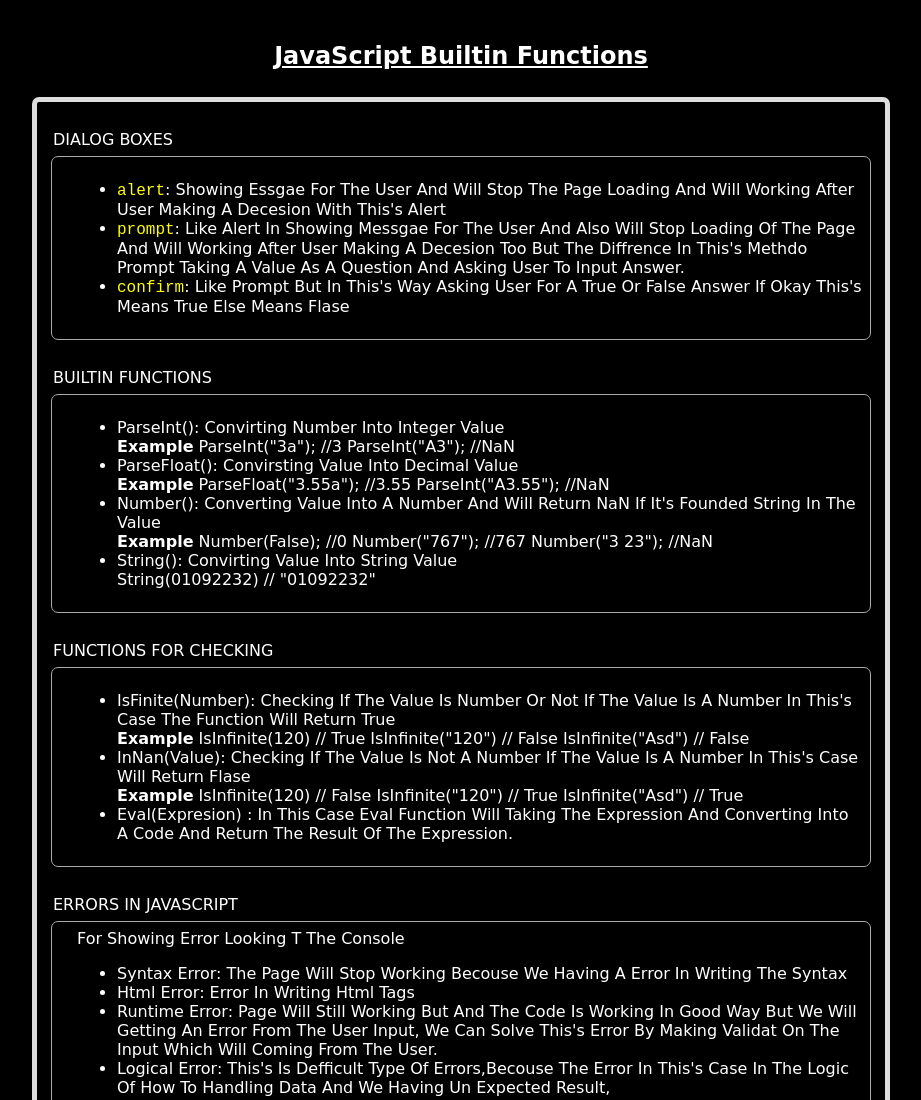
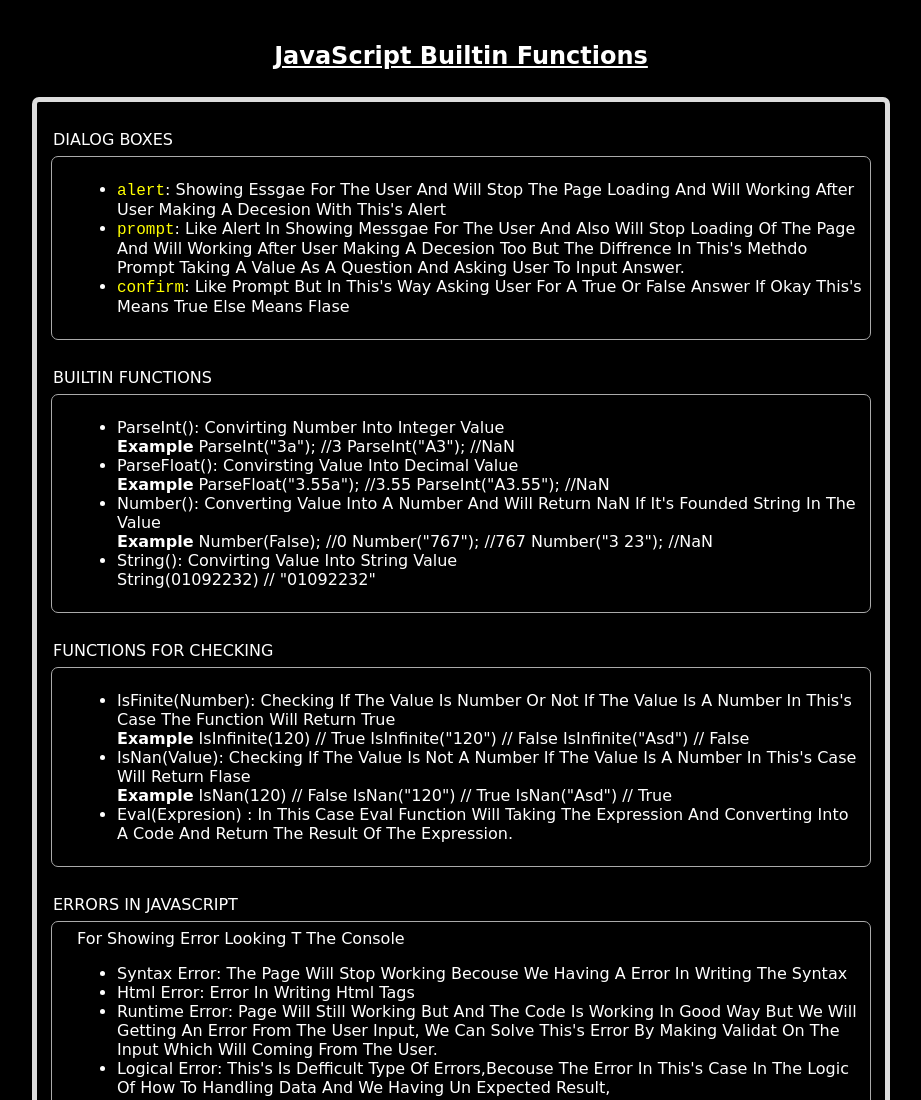
Before and after one commit to albehofy/front-end--lessons, a plain HTML site: page 03 - javaScript/02 - javaScript built-in objects/index.html in a window 1280 px wide. Shown: the top 1100 px of the page, without its empty margins (179-1100 px from the left). Drawn offline with Linux system fonts and the light colour scheme.

```diff
--- a/03 - javaScript/02 - javaScript built-in objects/index.html
+++ b/03 - javaScript/02 - javaScript built-in objects/index.html
@@ -51,11 +51,11 @@
                     isInfinite("120") // false
                     isInfinite("asd") // false
                 </li>
-                <li>inNan(value): checking if the value is not a number  if the value is a number in this's case will return flase <br>
+                <li>isNan(value): checking if the value is not a number  if the value is a number in this's case will return flase <br>
                     <b>Example</b>
-                    isInfinite(120) // false
-                    isInfinite("120") // true
-                    isInfinite("asd") // true
+                    isNan(120) // false
+                    isNan("120") // true
+                    isNan("asd") // true
                 </li>
                 <li>eval(expresion) : in this case eval function will taking the expression and converting into a code and return  the result of the expression.</li>
                 </ul>
```
Also changed, not shown: 4 other files.
